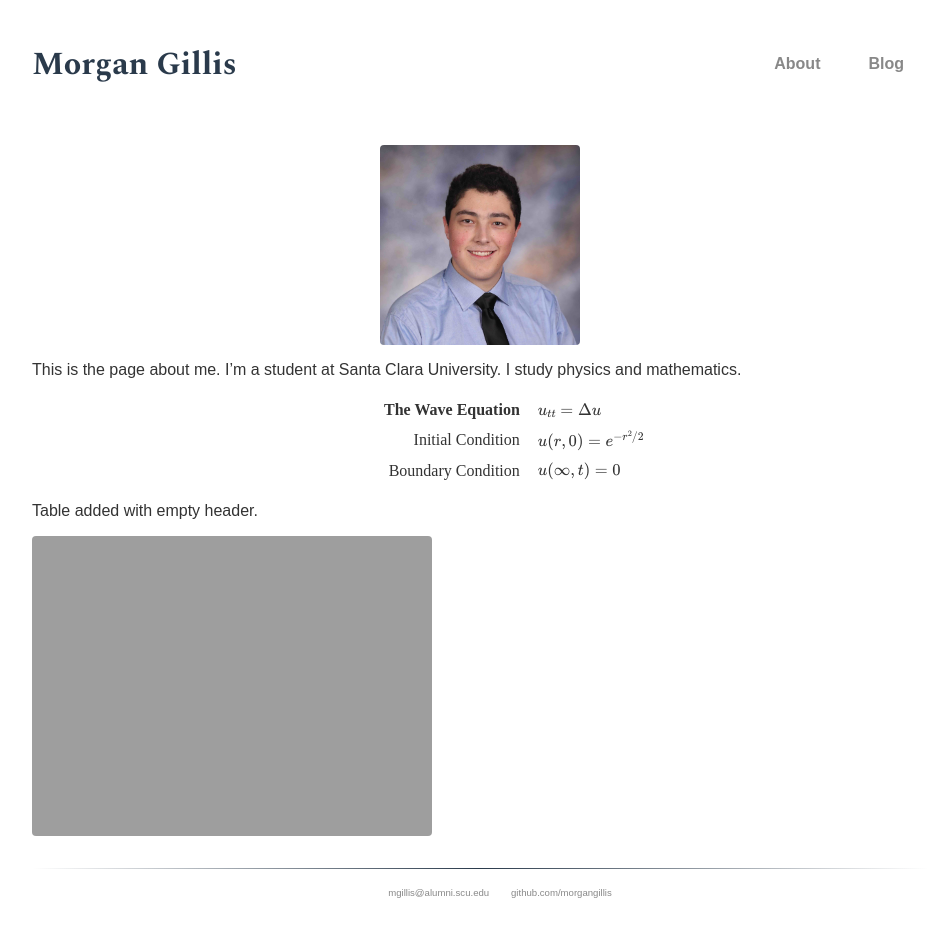
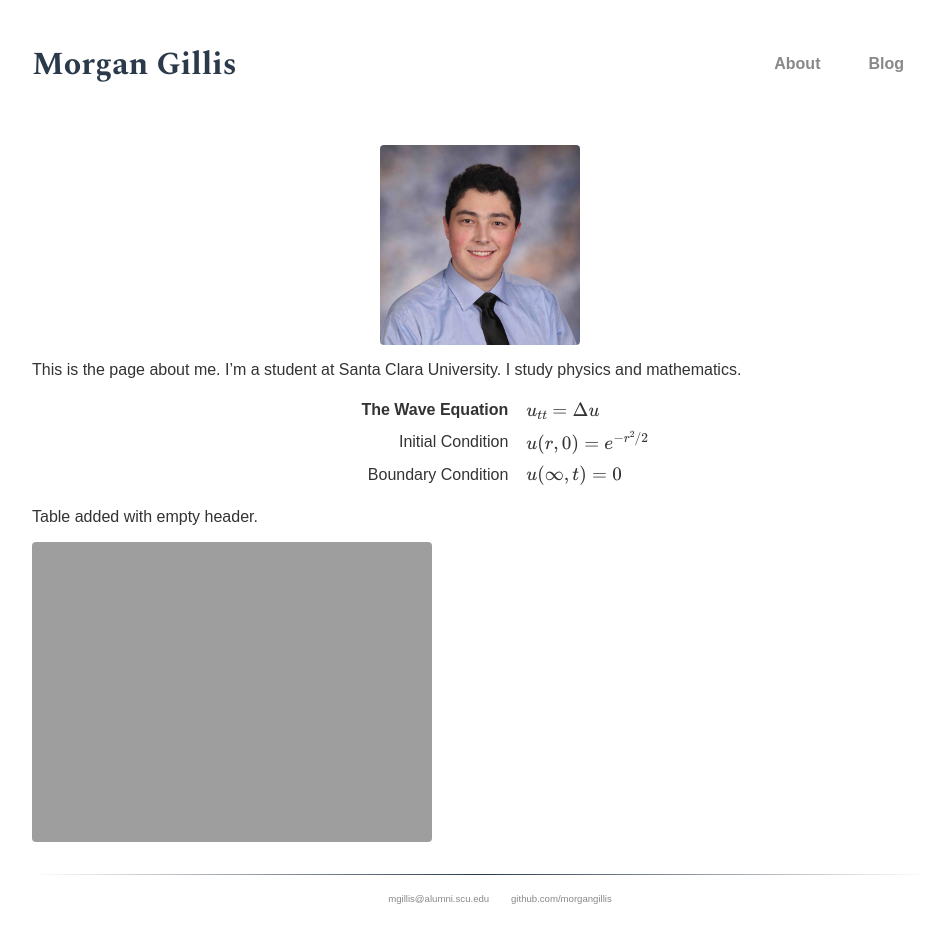
Before and after one commit to morgangillis/morgangillis.github.io, a Jekyll site: the page built from about.md, in a window 1280 px wide. Shown: the whole page, without its empty margins (160-1094 px from the left). Built offline with Jekyll 4.4.1, drawn with Linux system fonts in a browser that asks for light colours; some web fonts are replaced; formulas are drawn with MathJax 3.

Commit message:
Add line for tables

```diff
--- a/_sass/type.scss
+++ b/_sass/type.scss
@@ -19,6 +19,9 @@ h5, h6 { font-size: 1rem; }
 
 // Paragraph
 p { font-family: 'Inter UI', sans-serif; }
+
+// Tables
+table { font-family: 'Inter UI', sans-serif; }
 
 // Links
 a {
```
